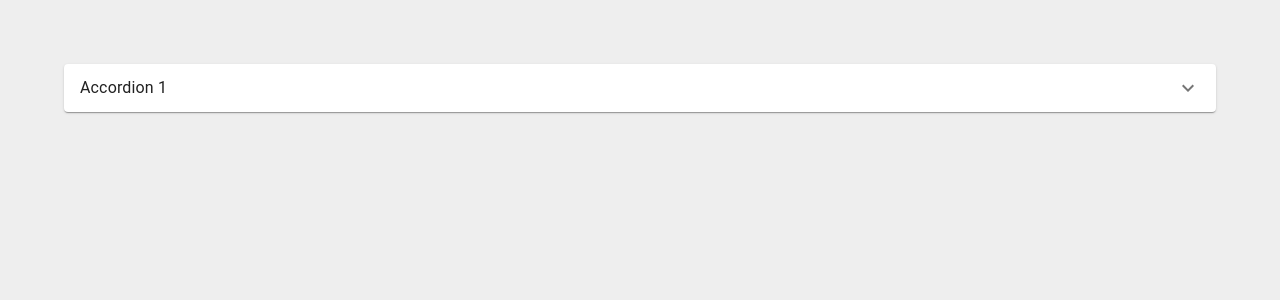
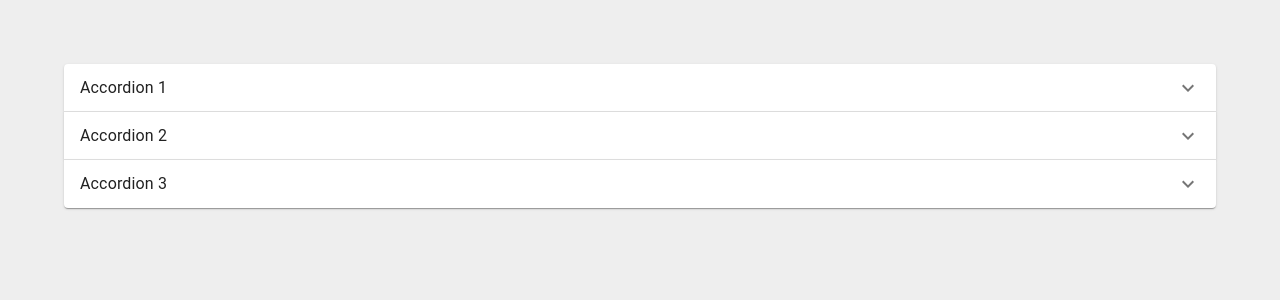
Before and after one commit to Dulatto/react-mui, a React (Create React App) app: page / in a window 1280 px wide. Shown: the top 300 px of the page. Built offline with nearby package versions, Linux system fonts and the light colour scheme.

Commit message:
mui accordion

```diff
--- a/src/components/MuiAccordion.tsx
+++ b/src/components/MuiAccordion.tsx
@@ -20,6 +20,40 @@ export const MuiAccordion = () => {
                </Typography>
             </AccordionDetails>
         </Accordion>
+
+        <Accordion>
+            <AccordionSummary
+            id='panel2-header'
+            aria-controls='panel2-content'
+            expandIcon={<ExpandMoreIcon />}
+            >
+               <Typography>Accordion 2</Typography>
+            </AccordionSummary>
+            <AccordionDetails>
+               <Typography>Lorem ipsum dolor sit, amet consectetur adipisicing elit.
+                 Accusantium quos modi molestias odit qui laborum ipsam amet.
+                  Expedita vitae, velit veniam nemo iusto provident exercitationem!
+                   Adipisci quas numquam dolores praesentium.
+               </Typography>
+            </AccordionDetails>
+        </Accordion>
+
+        <Accordion>
+            <AccordionSummary
+            id='panel3-header'
+            aria-controls='panel3-content'
+            expandIcon={<ExpandMoreIcon />}
+            >
+               <Typography>Accordion 3</Typography>
+            </AccordionSummary>
+            <AccordionDetails>
+               <Typography>Lorem ipsum dolor sit, amet consectetur adipisicing elit.
+                 Accusantium quos modi molestias odit qui laborum ipsam amet.
+                  Expedita vitae, velit veniam nemo iusto provident exercitationem!
+                   Adipisci quas numquam dolores praesentium.
+               </Typography>
+            </AccordionDetails>
+        </Accordion>
     </div>
   )
 }
```
